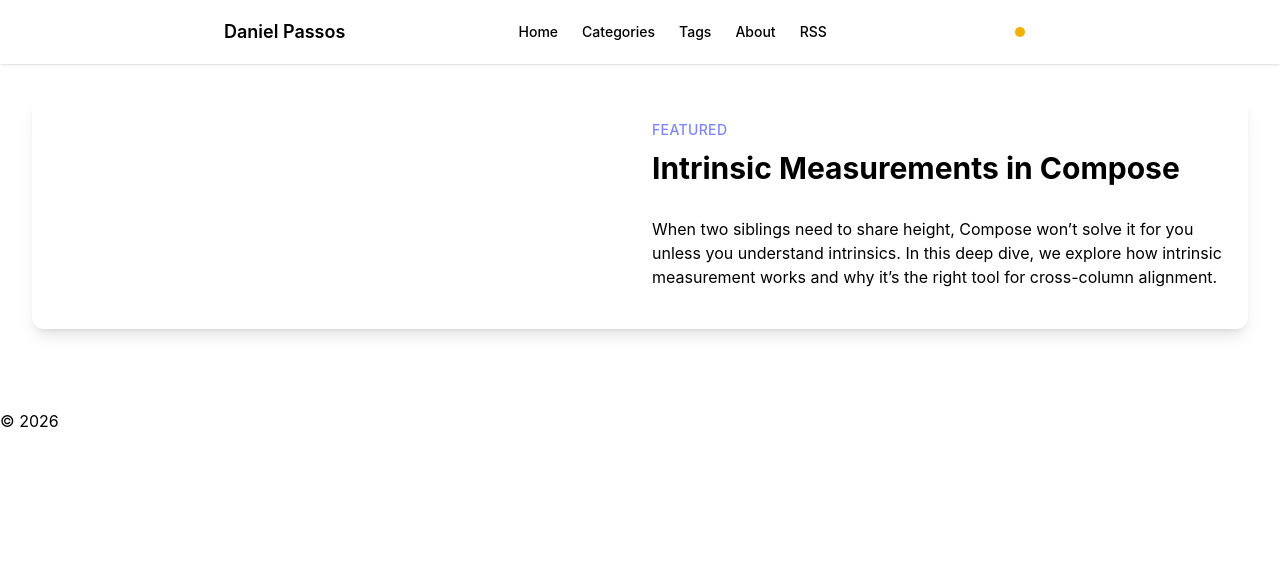
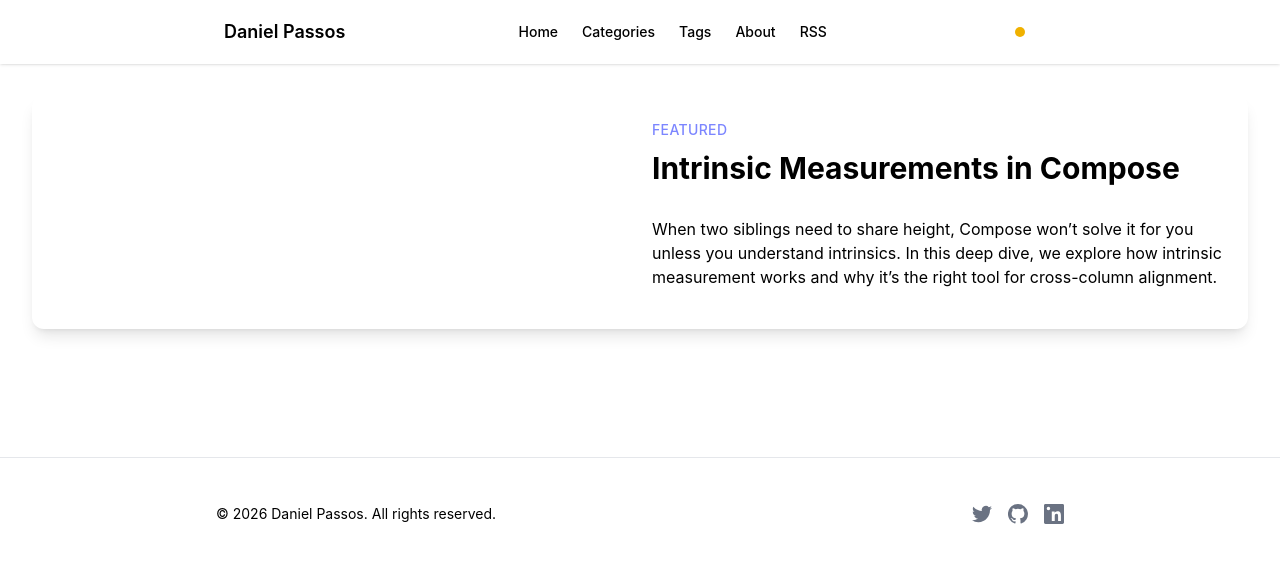
Before and after one commit to danielpassos/btest, a Jekyll site: the page built from index.md, in a window 1280 px wide. Shown: the top 563 px of the page. Built offline with Jekyll 4.4.1, drawn with Linux system fonts in a browser that asks for light colours.

Commit message:
Update footer layout

```diff
--- a/_includes/footer.html
+++ b/_includes/footer.html
@@ -1,6 +1,27 @@
-
-<footer>
-  <div class="container">
-    <p>© {{ site.time | date: "%Y" }} {{ site.author.name }}</p>
+<footer class='mt-16 border-t bg-surface dark:bg-surface-dark border-gray-200 dark:border-gray-700 py-8'>
+  <div class='max-w-4xl mx-auto flex flex-col sm:flex-row justify-between items-center px-6'>
+    <p class='text-sm text-text-primary dark:text-text-primary-dark mb-4 sm:mb-0'>
+      © 2026 Daniel Passos. All rights reserved.
+    </p>
+    <div class='flex space-x-4'>
+      <a href='https://twitter.com/passos'
+         class='text-gray-500 hover:text-blue-500 dark:hover:text-blue-400'
+         aria-label='Twitter' rel='me'>
+        <svg class='h-5 w-5' fill='currentColor' viewBox='0 0 24 24'>
+          <path d='M24 4.557a9.93 9.93.0 01-2.828.775 4.932 4.932.0 002.165-2.724A9.865 9.865.0 0120.21 3.803a4.918 4.918.0 00-8.384 4.482C7.69 8.095 4.066 6.13 1.64 3.161A4.822 4.822.0 00.974 5.636c0 1.708.869 3.216 2.188 4.099A4.904 4.904.0 01.933 9.119v.06a4.926 4.926.0 003.946 4.827 4.902 4.902.0 01-2.224.084 4.928 4.928.0 004.604 3.417A9.867 9.867.0 010 19.54a13.94 13.94.0 007.548 2.212c9.057.0 14.01-7.503 14.01-14.01.0-.213-.005-.425-.014-.636A10.025 10.025.0 0024 4.557z'></path>
+        </svg>
+      </a>
+      <a href='https://github.com/danielpassos' class='text-gray-500 hover:text-gray-900 dark:hover:text-white' aria-label='GitHub' rel='me'>
+        <svg class='h-5 w-5' fill='currentColor' viewBox='0 0 24 24'>
+          <path d='M12 0A12 12 0 008.21 23.4c.6.11.82-.26.82-.58v-2.04c-3.34.73-4.04-1.61-4.04-1.61-.55-1.4-1.34-1.77-1.34-1.77-1.09-.75.08-.73.08-.73 1.2.08 1.84 1.23 1.84 1.23 1.07 1.84 2.8 1.3 3.48.99.11-.77.42-1.3.76-1.6-2.66-.3-5.47-1.33-5.47-5.93.0-1.31.47-2.38 1.24-3.22-.13-.3-.54-1.52.12-3.16.0.0 1.01-.32 3.3 1.23a11.52 11.52.0 016 0c2.3-1.55 3.3-1.23 3.3-1.23.66 1.64.25 2.86.12 3.16.77.84 1.24 1.91 1.24 3.22.0 4.61-2.81 5.63-5.48 5.93.43.37.82 1.1.82 2.22v3.29c0 .32.22.69.83.57A12.01 12.01.0 0012 0z'></path>
+        </svg>
+      </a>
+      <a href='https://linkedin.com/in/danielpassos'
+         class='text-gray-500 hover:text-blue-700 dark:hover:text-blue-500' aria-label='LinkedIn' rel='me'>
+        <svg class='h-5 w-5' fill='currentColor' viewBox='0 0 24 24'>
+          <path d='M20.45 20.45H16.9v-5.6c0-1.34-.02-3.05-1.86-3.05-1.86.0-2.15 1.45-2.15 2.94v5.71H9.34V9h3.41v1.56h.05c.47-.89 1.61-1.82 3.31-1.82 3.54.0 4.2 2.33 4.2 5.35v6.36zM5.34 7.43a2.07 2.07.0 11.01-4.14 2.07 2.07.0 01-.01 4.14zM3.57 20.45h3.55V9H3.57v11.45zM22.23.0H1.77C.8.0.0.77.0 1.72v20.56C0 23.23.8 24 1.77 24h20.46c.98.0 1.77-.77 1.77-1.72V1.72C24 .77 23.2.0 22.23.0z'></path>
+        </svg>
+      </a>
+    </div>
   </div>
 </footer>
```
Also changed, not shown: assets/css/main.css.
